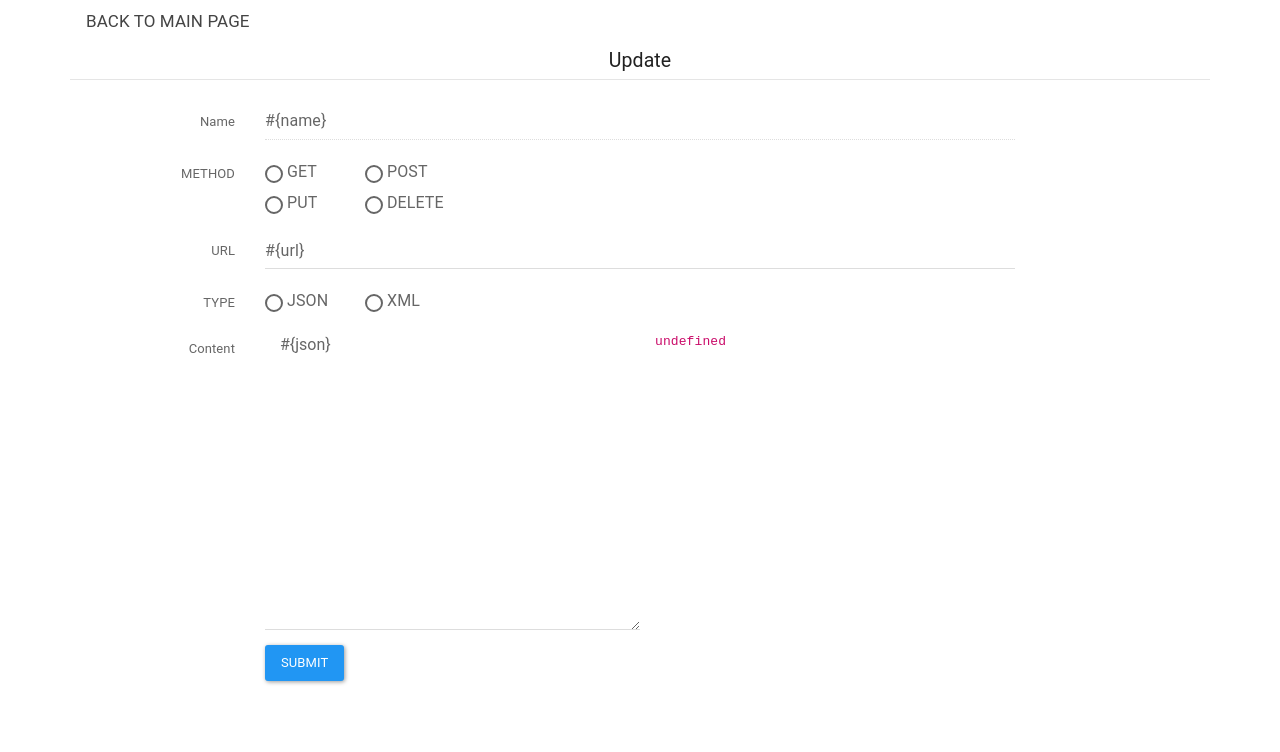
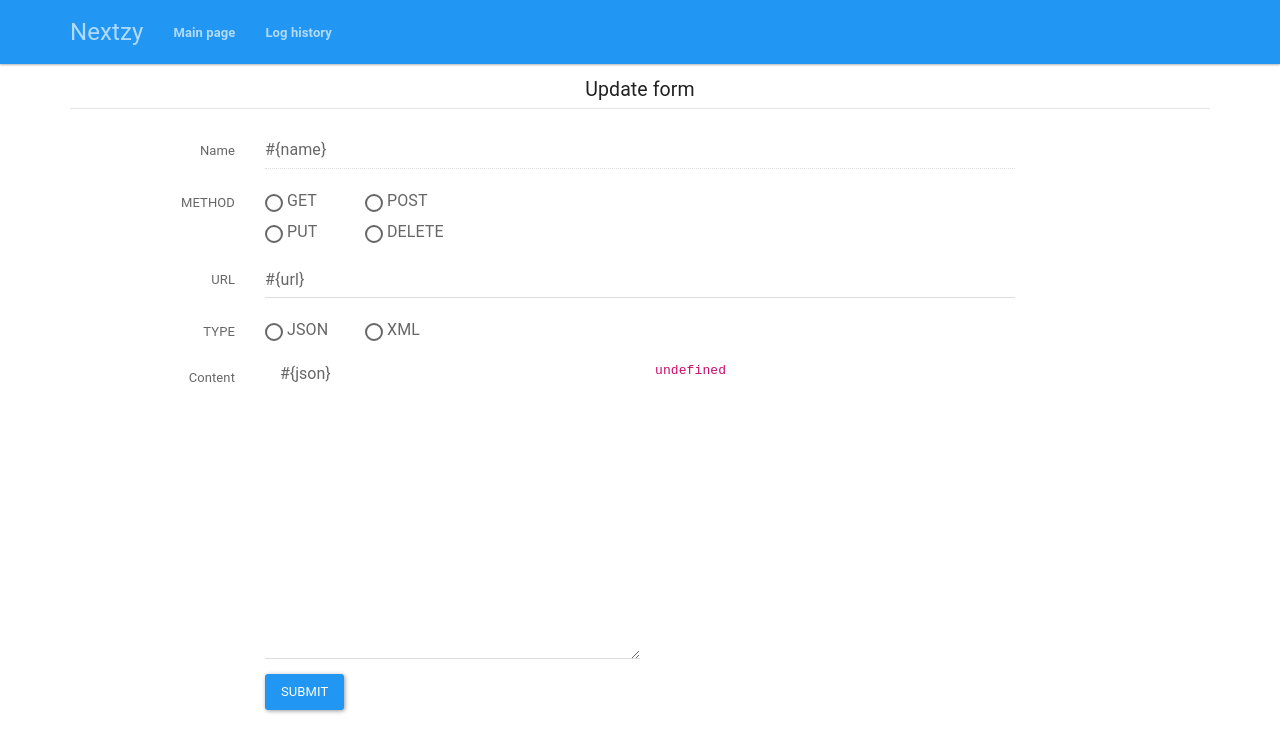
Before and after one commit to Cerberus/mock-server, a website: page public/update.jade in a window 1280 px wide. Drawn offline with nearby package versions, Linux system fonts and the light colour scheme; some packages are replaced by stand-ins of ours; files that its build step writes are made by us from their sources.

Commit message:
fix Navbar

```diff
--- a/public/update.jade
+++ b/public/update.jade
@@ -8,12 +8,28 @@ html
     meta(charset='UTF-8')
     title Update page
   body
+    nav.navbar.navbar-inverse.navbar-fixed-top
+      .container
+        .navbar-header
+          button.navbar-toggle.collapsed(type='button', data-toggle='collapse', data-target='#bs-example-navbar-collapse-2')
+            span.sr-only Toggle navigation
+          .navbar-brand Nextzy
+        #bs-example-navbar-collapse-2.collapse.navbar-collapse
+          ul.nav.navbar-nav
+            li
+              a(href='/')
+                b Main page
+            li
+              a(href='/log.html')
+                b Log history
+    br
+    br
+    br
     .container
-      button.btn.btn-link.btn-lg(onclick="location.href='/'") back to Main page
       form.form-horizontal(name='form', method='POST', action='/update')
         fieldset(ng-app='demo')
           center
-            legend Update
+            legend Update form
           // NAME
           .form-group
             label.col-sm-2.control-label Name
--- a/src/server.js
+++ b/src/server.js
@@ -67,7 +67,7 @@ app.get('/edit', (req, res) => { //route to edit file
     if (err) return err;
 
     if (result) {
-      console.log('result.type : ' + result.type);
+      // console.log('result.type : ' + result.type);
       let response = '';
       if(req.body.type === 'json')
         response = JSON.stringify(JSON.parse(result.response),null, '\t');
```
Also changed, not shown: public/index.jade (+4 -3 lines), public/log.html (+2 -2 lines).
